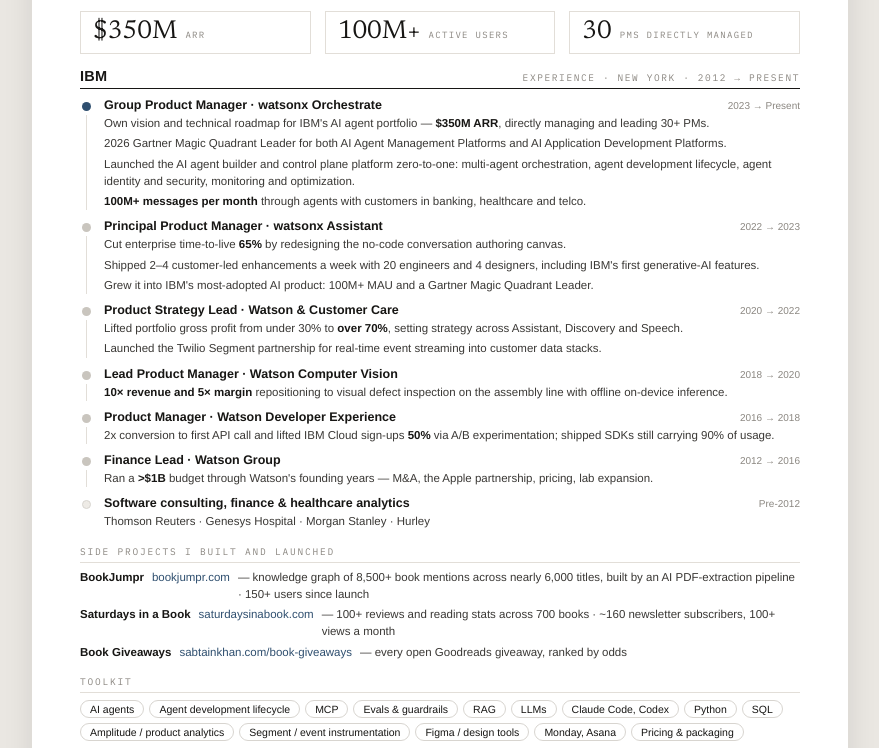
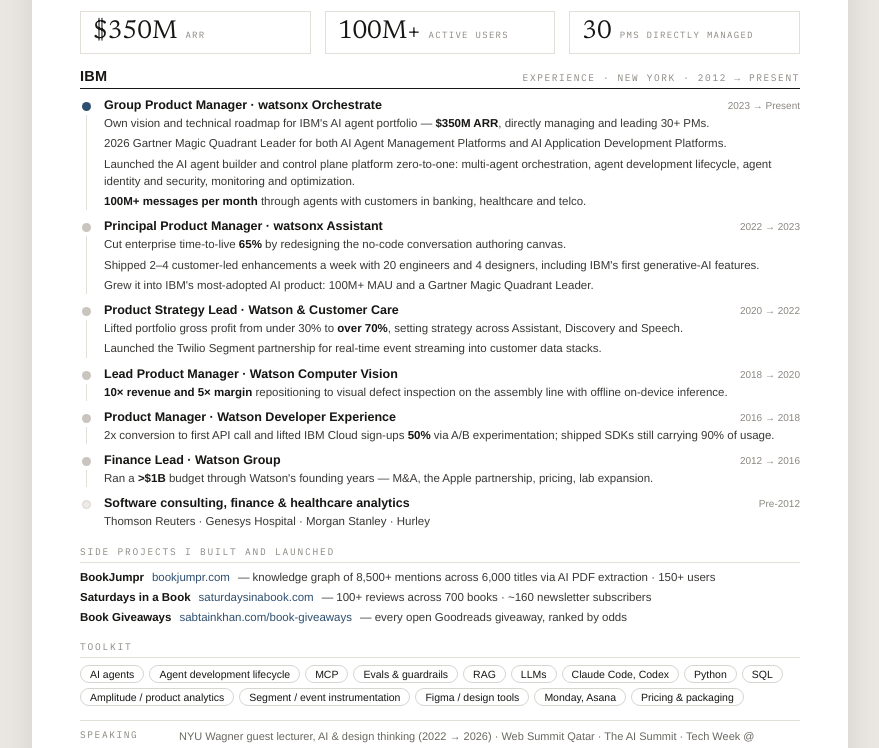
Before and after one commit to SaturdaysinthePark/sabtainkhan, a plain HTML site: page resume.html in a window 1280 px wide. Shown: the part 196-944 px from the top of the page, without its empty margins (200-1079 px from the left). Drawn offline with Linux system fonts and the light colour scheme.

Commit message:
Tighten side-project lines to fit on one line each
Co-Authored-By: Claude Fable 5 <noreply@anthropic.com>
Claude-Session: https://claude.ai/code/session_01Cx82kEHWGpXaYS1vm9si3T

```diff
--- a/resume.html
+++ b/resume.html
@@ -160,8 +160,8 @@
         <div style="display:flex;flex-direction:column;gap:6px">
           <div style="font-family:'IBM Plex Mono',monospace;font-size:9.5px;letter-spacing:1.8px;text-transform:uppercase;color:#8b8781;border-bottom:1px solid #e2ded8;padding-bottom:4px">Side projects I built and launched</div>
           <div style="display:flex;flex-direction:column;gap:3px">
-            <div class="proj-row" style="display:flex;gap:8px;font-size:11.5px;line-height:1.5"><b style="color:#171614;flex:none">BookJumpr</b><a href="https://bookjumpr.com" style="flex:none">bookjumpr.com</a><span style="flex:1;color:#3a3835">— knowledge graph of 8,500+ book mentions across nearly 6,000 titles, built by an AI PDF-extraction pipeline · 150+ users since launch</span></div>
-            <div class="proj-row" style="display:flex;gap:8px;font-size:11.5px;line-height:1.5"><b style="color:#171614;flex:none">Saturdays in a Book</b><a href="https://saturdaysinabook.com" style="flex:none">saturdaysinabook.com</a><span style="flex:1;color:#3a3835">— 100+ reviews and reading stats across 700 books · ~160 newsletter subscribers, 100+ views a month</span></div>
+            <div class="proj-row" style="display:flex;gap:8px;font-size:11.5px;line-height:1.5"><b style="color:#171614;flex:none">BookJumpr</b><a href="https://bookjumpr.com" style="flex:none">bookjumpr.com</a><span style="flex:1;color:#3a3835">— knowledge graph of 8,500+ mentions across 6,000 titles via AI PDF extraction · 150+ users</span></div>
+            <div class="proj-row" style="display:flex;gap:8px;font-size:11.5px;line-height:1.5"><b style="color:#171614;flex:none">Saturdays in a Book</b><a href="https://saturdaysinabook.com" style="flex:none">saturdaysinabook.com</a><span style="flex:1;color:#3a3835">— 100+ reviews across 700 books · ~160 newsletter subscribers</span></div>
             <div class="proj-row" style="display:flex;gap:8px;font-size:11.5px;line-height:1.5"><b style="color:#171614;flex:none">Book Giveaways</b><a href="https://sabtainkhan.com/book-giveaways" style="flex:none">sabtainkhan.com/book-giveaways</a><span style="flex:1;color:#3a3835">— every open Goodreads giveaway, ranked by odds</span></div>
           </div>
         </div>
```
Also changed, not shown: 1 other file.
